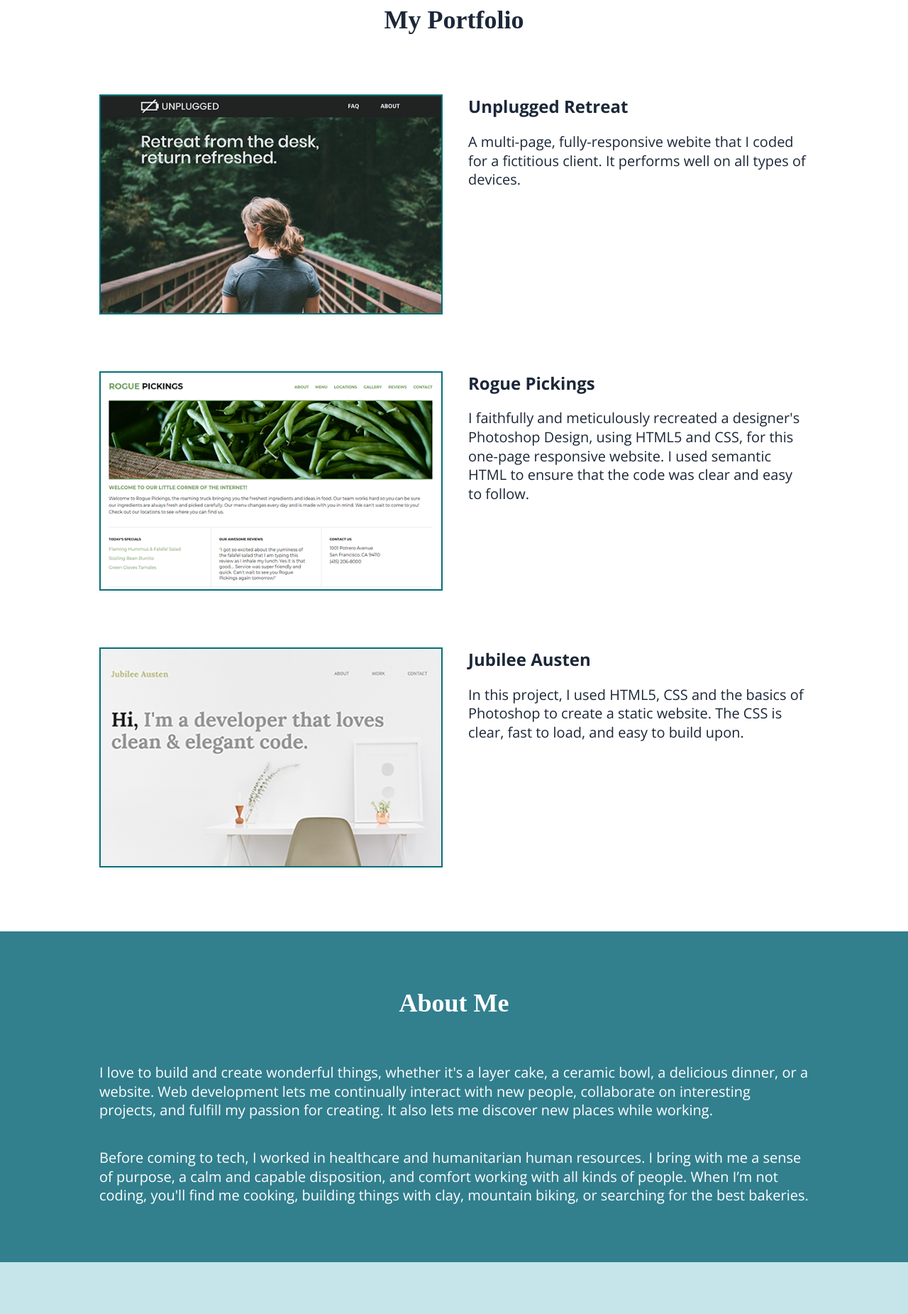
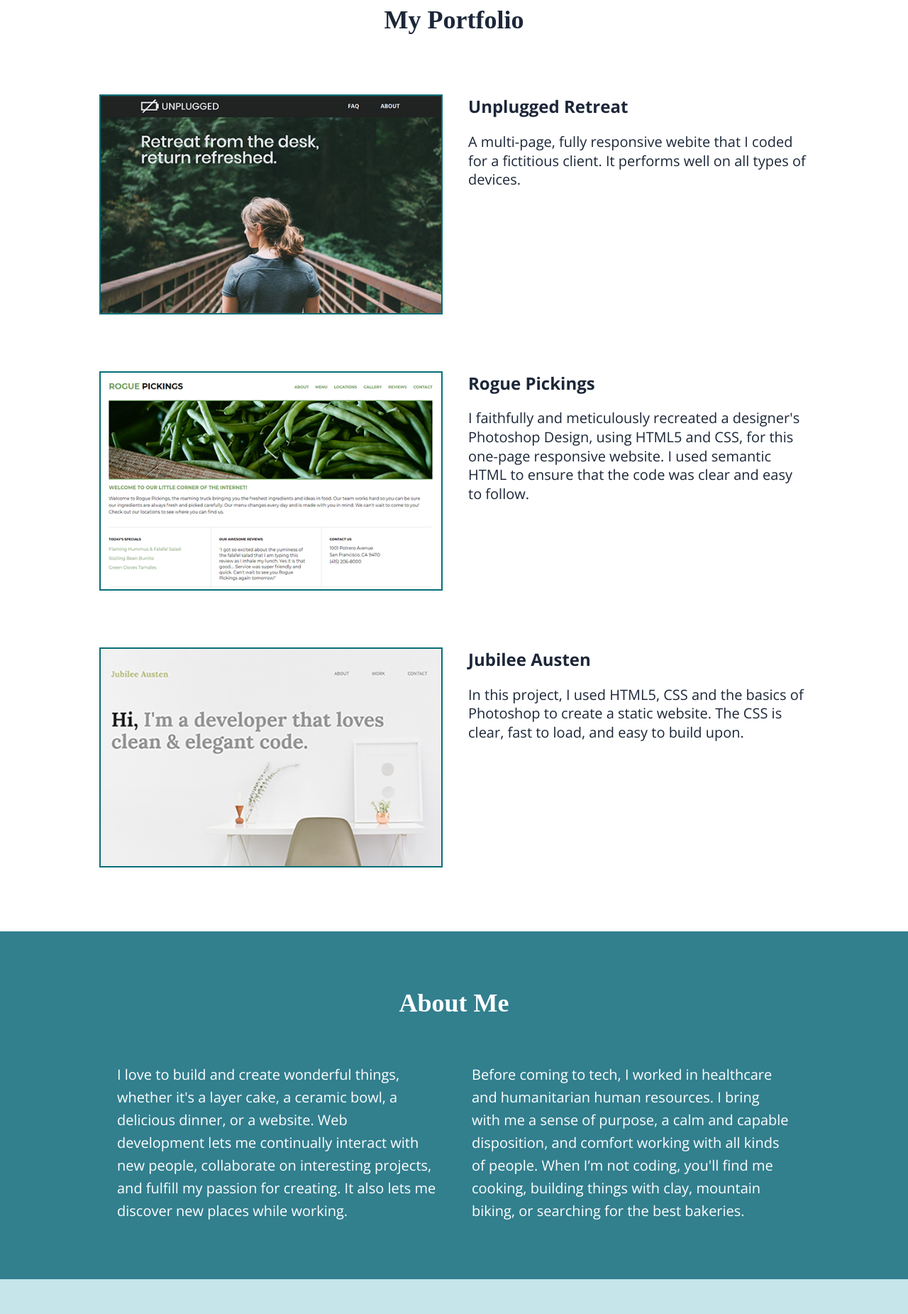
Before and after one commit to EBristle/my-responsive-site, a plain HTML site: page index.html in a window 1280 px wide. Shown: the part 873-2724 px from the top of the page at 71% size. Drawn offline with nearby package versions, Linux system fonts and the light colour scheme; a web font is replaced by a local one.

Commit message:
worked on desktop styles

```diff
--- a/css/main.css
+++ b/css/main.css
@@ -496,7 +496,7 @@ footer .social-icons i {
   }
 
   header h2 {
-    padding-top: 20px;
+    padding-top: 35px;
   }
 
   /* Portfolio Section */
@@ -611,6 +611,20 @@ footer .social-icons i {
     font-size: 1.5em;
   }
 
+  /* About */
+
+  .about .content-wrapper {
+    justify-content: space-around;
+  }
+
+  .about .about-paragraph {
+    flex-basis: 45%;
+    justify-content: space-around;
+  }
+
+  .about p {
+    line-height: 1.6;
+  }
 }
 
 @media print,
--- a/index.html
+++ b/index.html
@@ -50,7 +50,7 @@
     </header>
 
     <main>
-        <section class="portfolio">
+        <section class="portfolio" id="portfolio">
             <h3>My Portfolio</h3>
             <div class="content-wrapper">
                 <div class="portfolio-items">
@@ -62,7 +62,7 @@
 
                         <div class="portfolio-text">
                             <h4>Unplugged Retreat</h4>
-                            <p>A multi-page, fully-responsive webite that I coded for a fictitious client. It performs well on all types of devices.</p>
+                            <p>A multi-page, fully responsive webite that I coded for a fictitious client. It performs well on all types of devices.</p>
                         </div>
                     <!--</article>-->
 
@@ -92,7 +92,7 @@
             </div> <!-- end content-wrapper -->
         </section> <!-- end portfolio section -->
 
-        <section class="about">
+        <section class="about" id="about">
             <h3>About Me</h3>
             <div class="content-wrapper">
                 <div class="about-paragraph">
@@ -104,7 +104,7 @@
             </div>
         </section> <!-- end about section -->
 
-        <footer>
+        <footer id="contact">
             <h3>Let's work together.</h3>
             <div class="content-wrapper">
                 <div class="contact-item">
```
